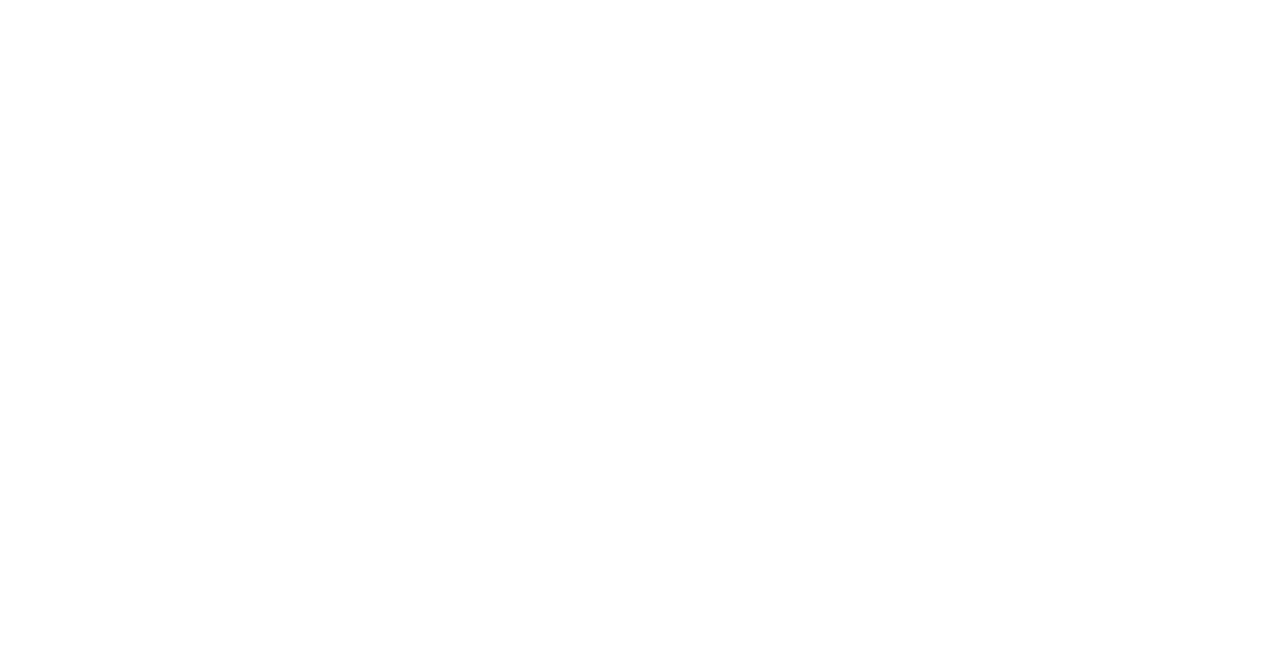
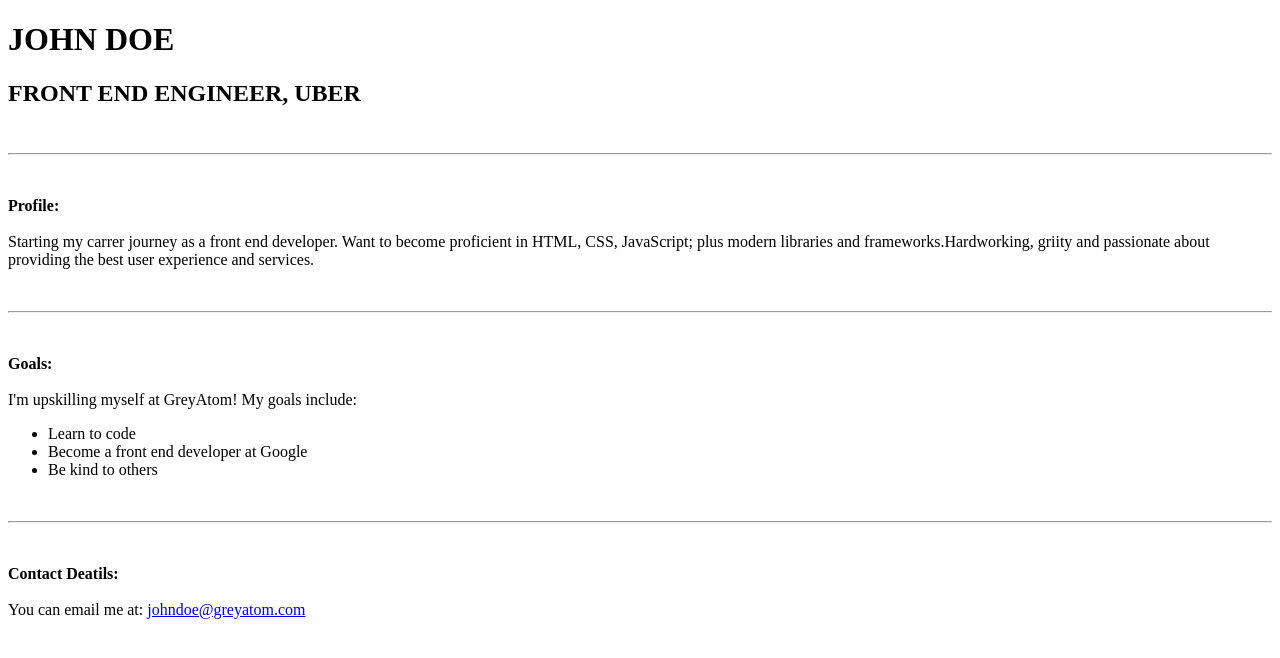
Before and after one commit to nikhilgupta13/personal-portfolio-page, a plain HTML site: page index.html in a window 1280 px wide. Drawn offline with Linux system fonts and the light colour scheme.

Commit message:
Update index.html

```diff
--- a/index.html
+++ b/index.html
@@ -1 +1,38 @@
-<!-- Add your HTML Code here -->
+<!DOCTYPE html>
+<html lang="en">
+<head>
+    <meta charset="UTF-8">
+    <title>John Doe Profile</title>
+    <link rel="stylesheet" href="style.css" type="text/css">
+</head>
+<body>
+
+    <div class="profileBody">
+       <div class="main">
+        <h1>JOHN DOE</h1>
+        <h2>FRONT END ENGINEER, UBER</h2>
+        <br>
+        <hr>
+        <br>
+        <p>
+        <strong>Profile:</strong><br><br>Starting my carrer journey as a front end developer. Want to become proficient in HTML, CSS, JavaScript; plus modern libraries and frameworks.Hardworking, griity and passionate about providing the best user experience and services.
+        </p>
+        <br><hr><br>
+        <p>
+            <strong>Goals:</strong><br><br>I'm upskilling myself at GreyAtom! My goals include:
+            <ul>
+                <li>Learn to code</li>
+                <li>Become a front end developer at Google</li>
+                <li>Be kind to others</li>
+            </ul>
+        </p>
+        <br><hr><br>
+        <p>
+            <strong>Contact Deatils:</strong>
+            <br><br>
+            You can email me at: <a href="#">johndoe@greyatom.com</a>
+        </p>
+    </div>
+    </div>
+</body>
+</html>
```
